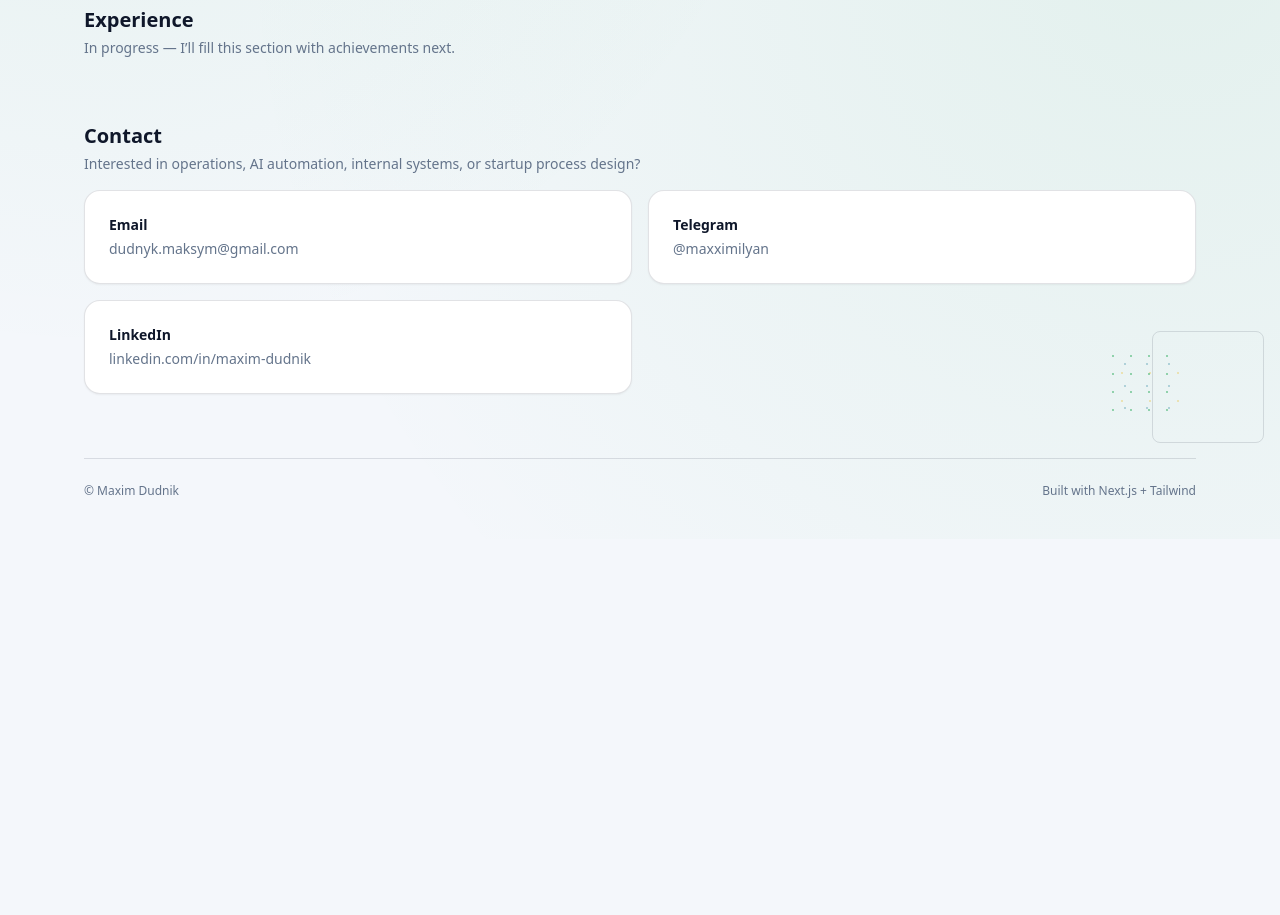
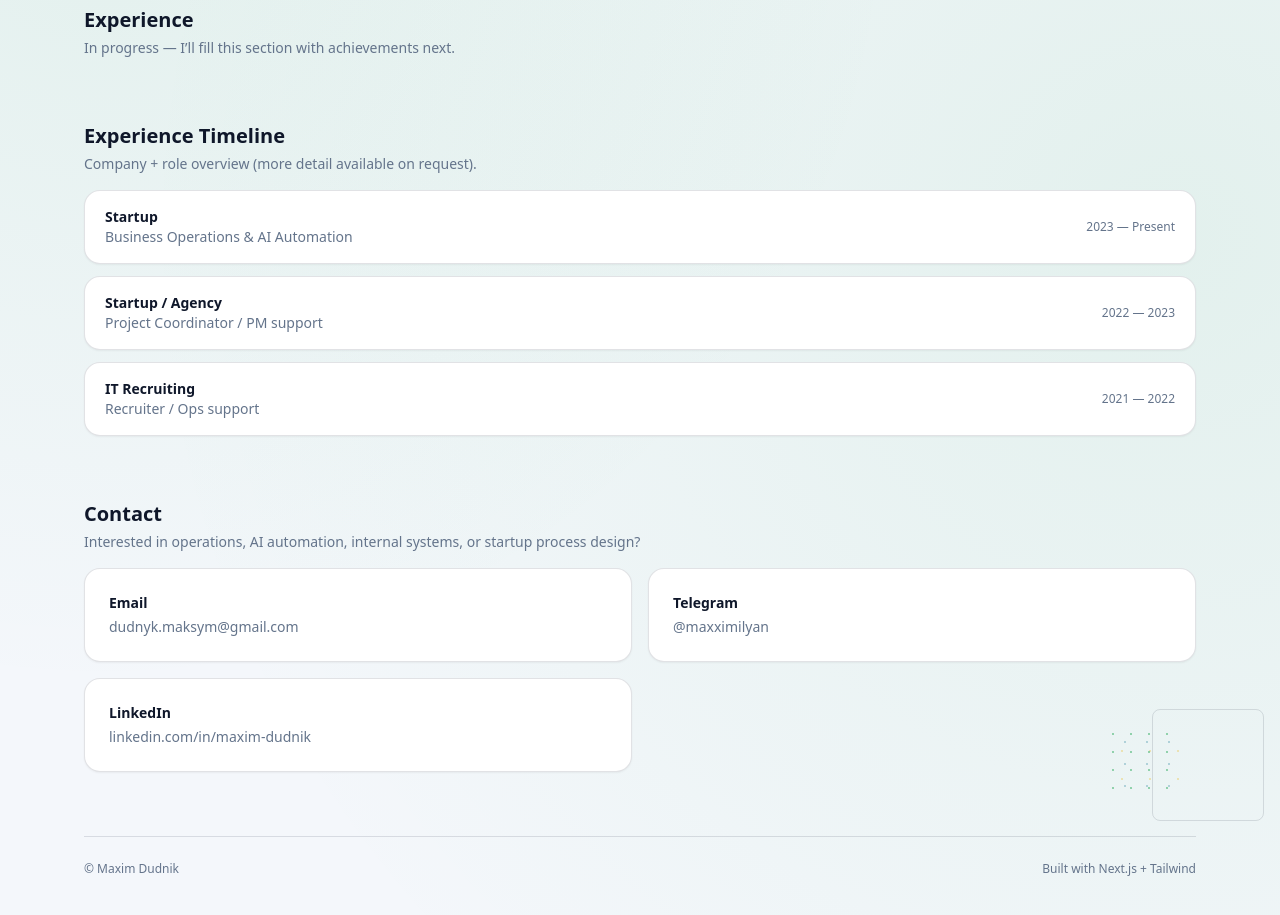
Before and after one commit to Maxximilyan/portfolio, a Next.js app: page / in a window 1280 px wide. Shown: the part 2500-3415 px from the top of the page. Before the commit the page ends 3039 px from the top, so only its background shows below. Built offline with nearby package versions, Linux system fonts and the light colour scheme.

Commit message:
Add short experience timeline

```diff
--- a/src/app/page.tsx
+++ b/src/app/page.tsx
@@ -171,6 +171,27 @@ export default function HomePage() {
         </div>
       </Section>
 
+      <Section
+        id="experience-timeline"
+        title={content.experienceTimeline.title}
+        subtitle={content.experienceTimeline.subtitle}
+      >
+        <div className="space-y-3">
+          {content.experienceTimeline.items.map((item) => (
+            <div
+              key={`${item.company}-${item.role}`}
+              className="flex flex-wrap items-center justify-between gap-3 rounded-2xl border border-border bg-card px-5 py-4 shadow-sm"
+            >
+              <div>
+                <p className="text-sm font-semibold">{item.company}</p>
+                <p className="text-sm text-muted">{item.role}</p>
+              </div>
+              <p className="text-xs text-muted">{item.period}</p>
+            </div>
+          ))}
+        </div>
+      </Section>
+
       <Section id="contact" title={content.contact.title} subtitle={content.contact.subtitle}>
         <div className="grid gap-4 md:grid-cols-2">
           {content.contact.items.map((c) => (
--- a/src/content/en.ts
+++ b/src/content/en.ts
@@ -286,6 +286,15 @@ export const en: Content = {
     subtitle: "In progress — I’ll fill this section with achievements next.",
     items: [],
   },
+  experienceTimeline: {
+    title: "Experience Timeline",
+    subtitle: "Company + role overview (more detail available on request).",
+    items: [
+      { company: "Startup", role: "Business Operations & AI Automation", period: "2023 — Present" },
+      { company: "Startup / Agency", role: "Project Coordinator / PM support", period: "2022 — 2023" },
+      { company: "IT Recruiting", role: "Recruiter / Ops support", period: "2021 — 2022" },
+    ],
+  },
   contact: {
     title: "Contact",
     subtitle: "Interested in operations, AI automation, internal systems, or startup process design?",
--- a/src/content/types.ts
+++ b/src/content/types.ts
@@ -19,6 +19,12 @@ export type ExperienceItem = {
   role: string;
   period: string;
   bullets: string[];
+};
+
+export type ExperienceTimelineItem = {
+  company: string;
+  role: string;
+  period: string;
 };
 
 export type Content = {
@@ -84,6 +90,11 @@ export type Content = {
     subtitle?: string;
     items: ExperienceItem[];
   };
+  experienceTimeline: {
+    title: string;
+    subtitle?: string;
+    items: ExperienceTimelineItem[];
+  };
   contact: {
     title: string;
     subtitle?: string;
```
